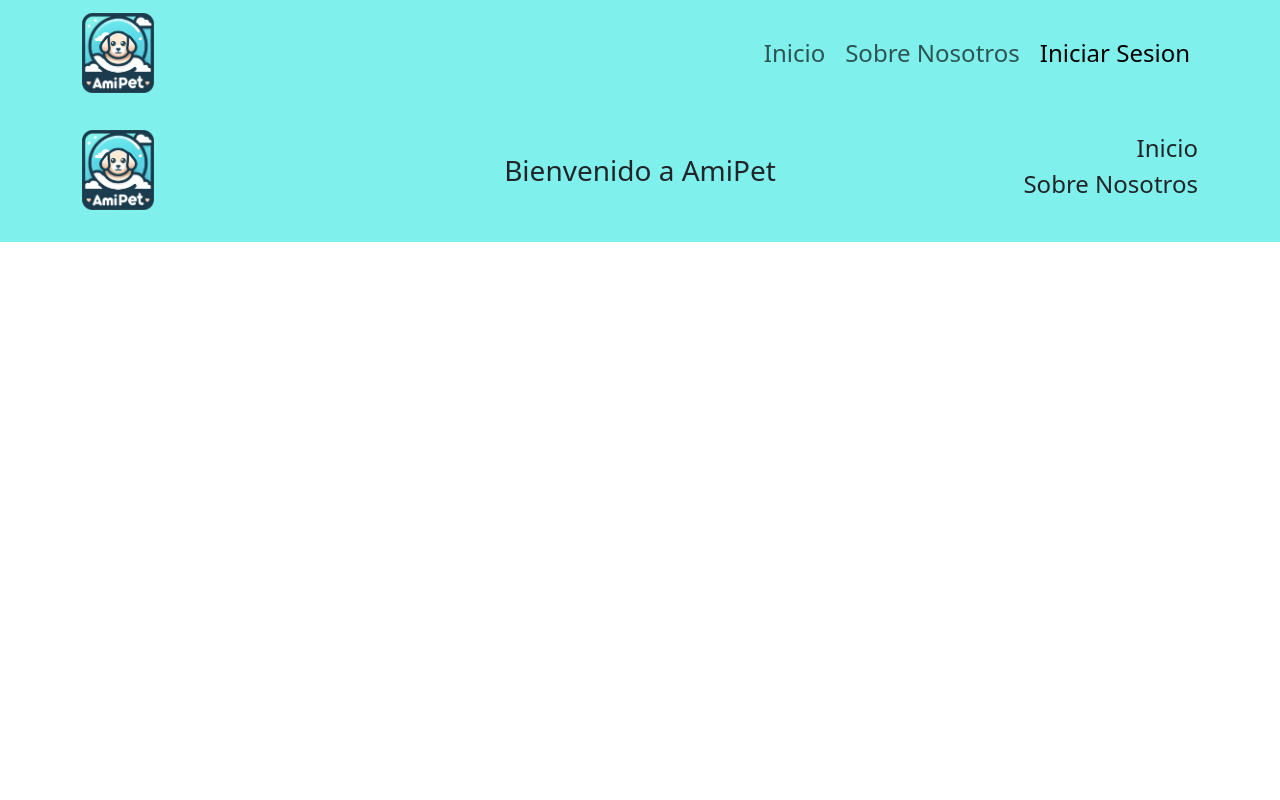
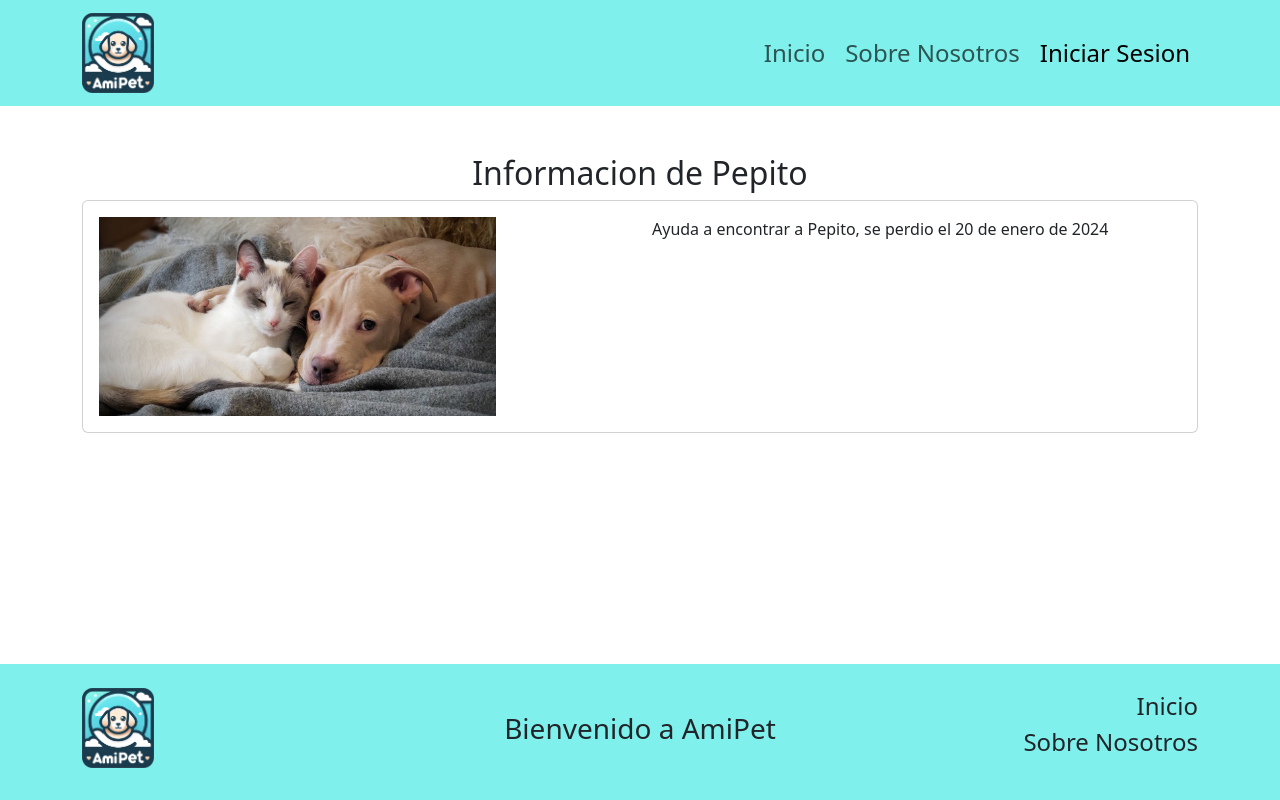
Before and after one commit to Juliancito1/AmiPet, a React (Vite) app: page /Detalle in a window 1280 px wide. Built offline with nearby package versions, Linux system fonts and the light colour scheme.

Commit message:
Se realizo parte de la pagina de detalle

```diff
--- a/src/App.jsx
+++ b/src/App.jsx
@@ -6,6 +6,7 @@ import MainPage from './views/MainPage'
 import SobreNosotros from './views/SobreNosotros'
 import FormRegister from './common/FormRegister'
 import LandingPage from './views/LandingPage'
+import Detail from './views/Detail'
 
 function App() {
 
@@ -17,6 +18,7 @@ function App() {
       <Route exact path="/SobreNosotros" element={<SobreNosotros></SobreNosotros>}></Route>
       <Route exact path="/Registrarse" element={<FormRegister></FormRegister>}></Route>
       <Route exact path="/Principal" element={<LandingPage></LandingPage>}></Route>
+      <Route exact path="/Detalle" element={<Detail></Detail>}></Route>
     </Routes>
      <Footer></Footer>
     </BrowserRouter>
--- /dev/null
+++ b/src/views/Detail.jsx
@@ -0,0 +1,23 @@
+import { Container, Card, Row, Col } from "react-bootstrap";
+import ImgPrueba from "../assets/Imagen-carrousel1.png";
+const Detail = () => {
+  return (
+    <Container className="mainSection mt-5">
+        <h2 className="text-center">Informacion de Pepito</h2>
+        <Card>
+          <Card.Body>
+            <Row>
+              <Col md={6}>
+                <img className="w-75" src={ImgPrueba}></img>
+              </Col>
+              <Col md={6}>
+                Ayuda a encontrar a Pepito, se perdio el 20 de enero de 2024
+              </Col>
+            </Row>
+          </Card.Body>
+        </Card>
+    </Container>
+  );
+};
+
+export default Detail;
```
